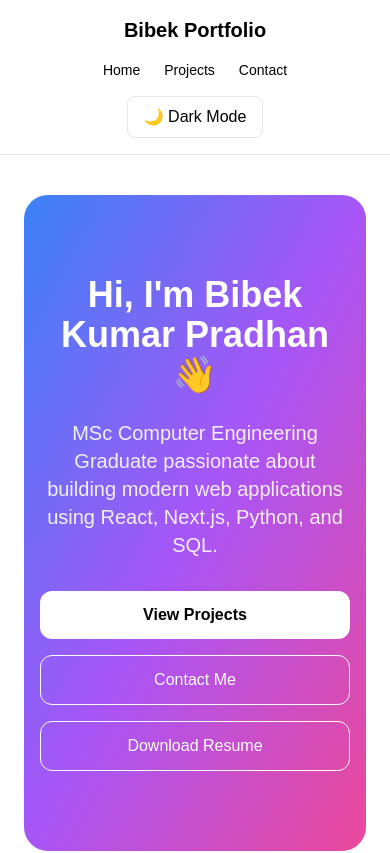
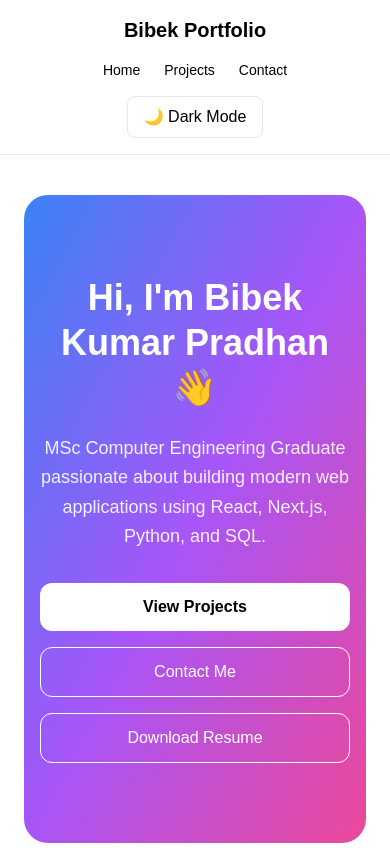
Before and after one commit to bibekkumarpradhan/bibek-portfolio, a Next.js app: page / in a window 390 px wide. Shown: the top 853 px of the page. Built offline with nearby package versions, Linux system fonts and the light colour scheme.

Commit message:
ui: upgraded navbar with glass effect

```diff
--- a/app/page.tsx
+++ b/app/page.tsx
@@ -15,11 +15,11 @@ export default function Home() {
         {/* HERO */}
         <section className="text-center py-20 md:py-32 px-4 bg-gradient-to-br from-blue-500 via-purple-500 to-pink-500 text-white rounded-3xl mt-10">
 
-          <h1 className="text-4xl md:text-6xl font-bold mb-6">
+          <h1 className="text-4xl md:text-6xl font-bold mb-6 leading-tight">
             Hi, I'm Bibek Kumar Pradhan 👋
           </h1>
 
-          <p className="text-xl text-white/90 max-w-2xl mx-auto">
+          <p className="text-lg md:text-xl text-white/90 max-w-2xl mx-auto leading-relaxed">
             MSc Computer Engineering Graduate passionate about building
             modern web applications using React, Next.js, Python, and SQL.
           </p>
--- a/components/layout/Header.tsx
+++ b/components/layout/Header.tsx
@@ -5,14 +5,14 @@ import DarkModeToggle from "../ui/DarkModeToggle";
 
 export default function Header() {
   return (
-    <header className="w-full border-b bg-white dark:bg-black">
+    <header className="w-full sticky top-0 z-50 backdrop-blur-md bg-white/70 dark:bg-gray-900/70 border-b">
       <div className="max-w-6xl mx-auto px-6 py-4 flex flex-col md:flex-row items-center justify-between gap-4">
 
         <Link href="/" className="text-xl font-bold">
           Bibek Portfolio
         </Link>
 
-        <nav className="flex gap-6 text-sm md:text-base">
+        <nav className="flex gap-6 text-sm md:text-base font-medium">
           <Link href="/">Home</Link>
           <Link href="/projects">Projects</Link>
           <Link href="/contact">Contact</Link>
```
